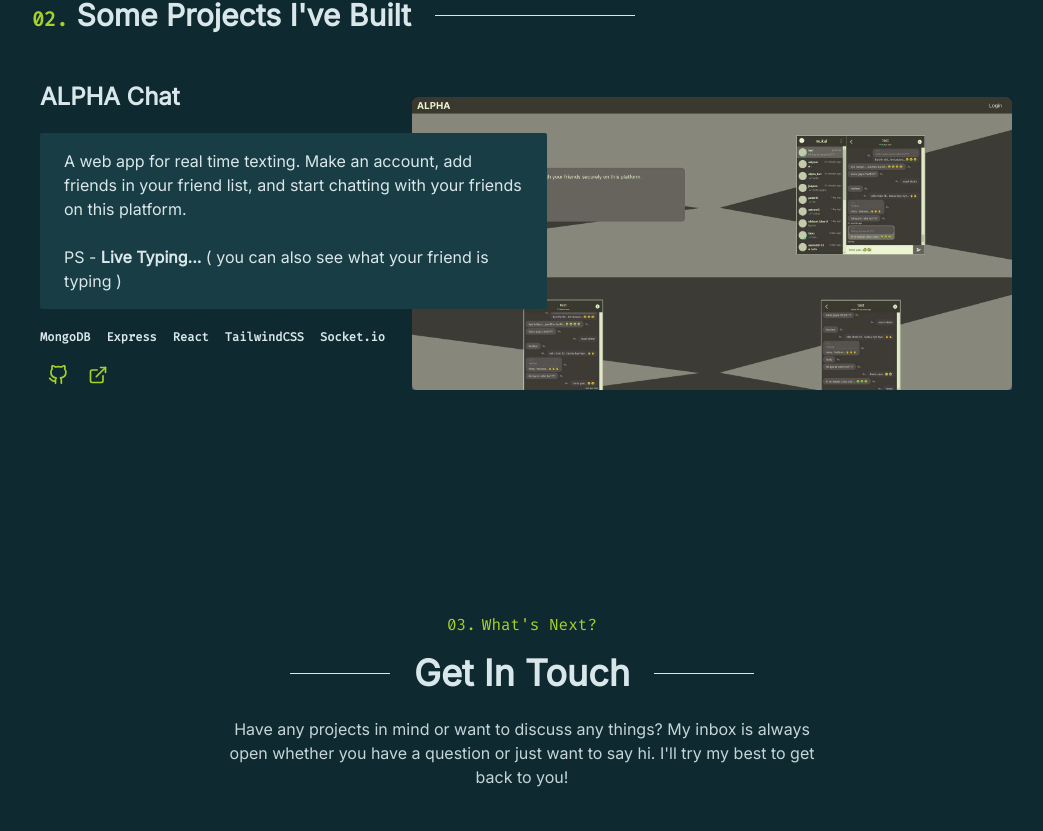
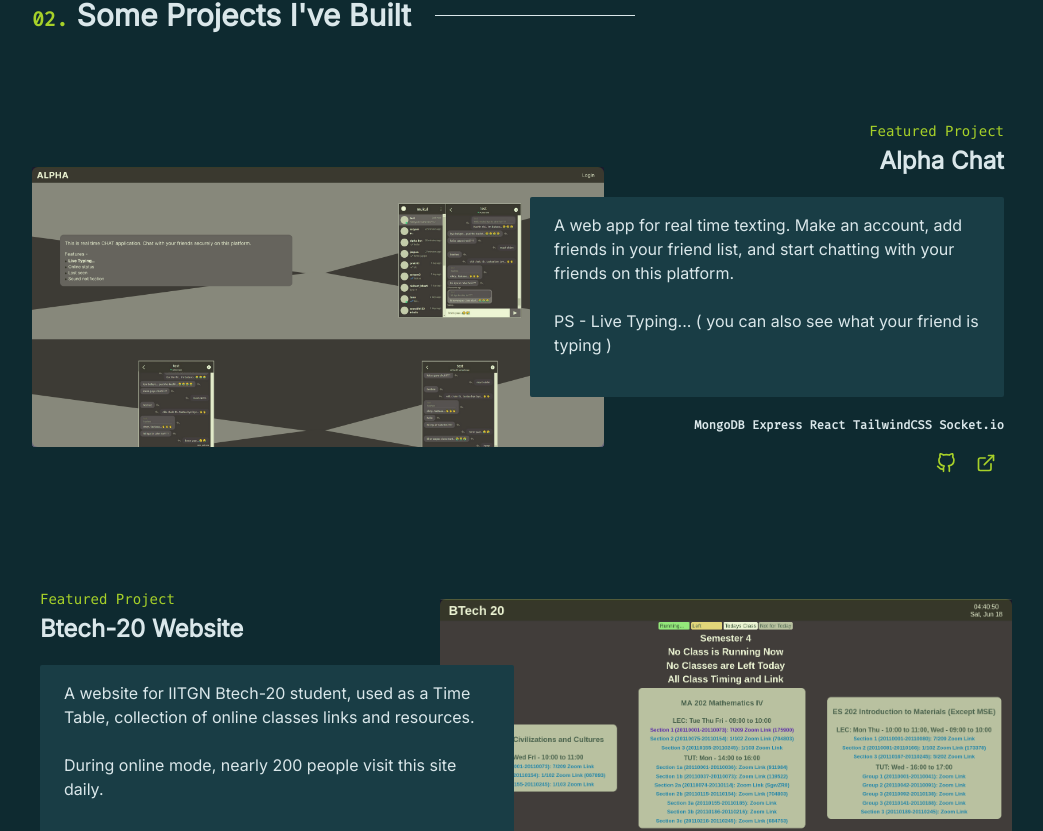
Before and after one commit to mk-mukul/mk-mukul.github.io, a Next.js app: page / in a window 1280 px wide. Shown: the part 1552-2383 px from the top of the page, without its empty margins (118-1161 px from the left). Built offline with nearby package versions, Linux system fonts and the light colour scheme.

Commit message:
make project component

```diff
--- /dev/null
+++ b/components/Project.js
@@ -0,0 +1,71 @@
+import React from 'react'
+import Image from "next/image";
+import { FiGithub, FiExternalLink } from "react-icons/fi";
+
+const Project = ({ isRight, project }) => {
+
+
+    const myStyle = {
+        // backgroundImage: `url(${project.imgLink})`,
+        // '@media (minWidth: 768px)': {
+        //     backgroundImage: 'none',
+        // }
+    }
+
+    return (
+        <>
+            <div className={`grid md:grid-cols-12 rounded-md bg-center md:bg-none my-4 md:my-10`} style={myStyle}>
+                <div className={` ${isRight ? " col-start-1 col-end-8" : "col-start-6 col-end-13"} row-start-1 row-end-1 hidden md:flex md:justify-end bg-opacity-0`}>
+                    <a
+                        className="flex flex-col h-min self-center rounded-md cursor-pointer bg-textSecondary"
+                        href={project.projectLink}
+                        target="_blank"
+                        rel="noopener noreferrer"
+                    >
+                        <img
+                            className="rounded-sm opacity-[80%] hover:opacity-[100%]"
+                            // width={600}
+                            // height={293}
+                            src={project.imgLink}
+                            alt=""
+                        />
+                    </a>
+                </div>
+                <div className={` self-center row-start-1 row-end-1 z-10 flex flex-col rounded-md shadow-md md:shadow-none hover:shadow p-2 md:hover:shadow-none bg-bgPrimary md:bg-transparent opacity-90 md:opacity-100 ${isRight ? "md:text-right col-start-7 col-end-13" : "col-start-1 col-end-7"}`}>
+                    <h1 className=' font-mono text-textSecondary text-xs md:text-sm mb-1'>Featured Project</h1>
+                    <h2 className=" text-xl md:text-2xl font-bold">{project.title}</h2>
+                    <div className={`bg-bgSecondary rounded-sm px-3 md:px-6 py-2 md:py-4 my-5 text-left`}>
+                        {project.desc.map((val, ind) => {
+                            return (
+                                <div key={ind}>
+                                    <p>{val}</p>
+                                    <br />
+                                </div>
+                            )
+                        })}
+                    </div>
+                    <p className=" font-fira font-bold text-xs gap-y-1 gap-x-4">
+                        {project.tech.map((val, ind) => {
+                            return (
+                                <span key={ind}>{val}{" "}</span>
+                            )
+                        })}
+                    </p>
+                    <div className={` flex gap-1 text-xl py-3 ${isRight ? " md:justify-end" : ""}`}>
+                        {project.links.map((val, ind) => {
+                            return (
+                                <a key={ind} className=" text-textSecondary p-2 hover:translate-y-[-4px] transition-all" href={val.link} target="_blank" rel="noreferrer" >
+                                    {val.for == "github" ? <FiGithub /> : ""}
+                                    {val.for == "website" ? <FiExternalLink /> : ""}
+                                </a>
+                            )
+                        })}
+                    </div>
+                </div>
+
+            </div>
+        </>
+    )
+}
+
+export default Project
--- /dev/null
+++ b/data/projects.js
@@ -0,0 +1,39 @@
+
+const projects = [
+    {
+      title: "Alpha Chat",
+      projectLink: "https://mk-mukul.github.io/website_alpha/",
+      imgLink: "/img/websiteAlpha.png",
+      desc: ["A web app for real time texting. Make an account, add friends in your friend list, and start chatting with your friends on this platform.", "PS - Live Typing... ( you can also see what your friend is typing )"],
+      tech: ["MongoDB", "Express", "React", "TailwindCSS", "Socket.io"],
+      links: [
+        {
+          for: "github",
+          link: "https://github.com/mk-mukul/website_alpha"
+        },
+        {
+          for: "website",
+          link: "https://mk-mukul.github.io/website_alpha/"
+        },
+      ],
+    },
+    {
+      title: "Btech-20 Website",
+      projectLink: "https://mk-mukul.github.io/btech20-iitgn/",
+      imgLink: "/img/btech20.png",
+      desc: ["A website for IITGN Btech-20 student, used as a Time Table, collection of online classes links and resources.", "During online mode, nearly 200 people visit this site daily."],
+      tech: [ "Express", "React", "TailwindCSS" ],
+      links: [
+        {
+          for: "github",
+          link: "https://github.com/mk-mukul/btech20-iitgn"
+        },
+        {
+          for: "website",
+          link: "https://mk-mukul.github.io/btech20-iitgn/"
+        },
+      ],
+    },
+  ]
+
+  export default projects;
--- /dev/null
+++ b/data/skills.js
@@ -0,0 +1,13 @@
+const skills = [
+  "Javascript",
+  "MongoDB",
+  "Expressjs",
+  "React",
+  "Next.js",
+  "React Native",
+  "TailwindCSS",
+  "Arduino",
+  "IOT",
+];
+
+export default skills;
--- a/pages/_app.js
+++ b/pages/_app.js
@@ -3,6 +3,8 @@ import { useEffect, useState } from "react";
 import Footer from "../components/Footer";
 import Navbar from "../components/Navbar";
 import "../styles/globals.css";
+import projects from "../data/projects";
+import skills from "../data/skills";
 
 function MyApp({ Component, pageProps }) {
   const themes = [
@@ -29,17 +31,6 @@ function MyApp({ Component, pageProps }) {
   ];
   const [theme, setTheme] = useState(themes[0].code);
 
-  const skills = [
-    "Javascript",
-    "MongoDB",
-    "Expressjs",
-    "React",
-    "Next.js",
-    "React Native",
-    "TailwindCSS",
-    "Arduino",
-    "IOT",
-  ];
   return (
     <>
       <Head>
@@ -51,6 +42,7 @@ function MyApp({ Component, pageProps }) {
           skills={skills}
           themes={themes}
           theme={theme}
+          projects={projects}
           setTheme={setTheme}
           {...pageProps}
         />
--- a/pages/index.js
+++ b/pages/index.js
@@ -1,9 +1,10 @@
 import Image from "next/image";
-import { FiGithub, FiExternalLink, FiChevronRight } from "react-icons/fi";
+import { FiChevronRight } from "react-icons/fi";
 import Button from "../components/Button";
 import ParaLink from "../components/ParaLink";
+import Project from "../components/Project";
 
-export default function Home({ skills, theme, themes, setTheme }) {
+export default function Home({ skills, theme, themes, projects, setTheme }) {
   const changeTheme = () => {
     for (let i = 0; i < themes.length; i++) {
       const code = themes[i].code;
@@ -94,9 +95,9 @@ export default function Home({ skills, theme, themes, setTheme }) {
                     Here are few technologies I&apos;ve worked with -{" "}
                   </p>
                   <ul className="grid grid-cols-3 font-fira font-bold gap-2 pt-3 text-xs">
-                    {skills.map((val) => {
+                    {skills.map((val, ind) => {
                       return (
-                        <li key={val} className="flex">
+                        <li key={ind} className="flex">
                           <span className=" pt-[3px] pr-1 text-textSecondary">
                             <FiChevronRight />
                           </span>
@@ -137,64 +138,11 @@ export default function Home({ skills, theme, themes, setTheme }) {
                 className={` ml-6 w-[200px] h-[1px] self-center bg-textPrimary flex-1 md:flex-none`}
               ></div>
             </div>
-            <div className="grid md:grid-cols-3 bg-[url('/img/websiteAlpha.png')] rounded-md bg-center md:bg-none" >
-              <div className=" z-10 flex flex-col float-right md:w-[160%] rounded-md shadow-md md:shadow-none hover:shadow p-2 md:hover:shadow-none bg-bgPrimary md:bg-transparent opacity-90 md:opacity-100">
-                <h2 className=" text-xl md:text-2xl font-bold">ALPHA Chat</h2>
-                <div className={`bg-bgSecondary rounded-sm px-3 md:px-6 py-2 md:py-4 my-5`}>
-                  <p>
-                    A web app for real time texting. Make an account, add
-                    friends in your friend list, and start chatting with your
-                    friends on this platform.
-                  </p>
-                  <br />
-                  <p>
-                    PS - <b>Live Typing...</b> &#40; you can also see what
-                    your friend is typing &#41;
-                  </p>
-                </div>
-                <ul className="flex flex-wrap font-fira font-bold text-xs gap-y-1 gap-x-4">
-                  <li>MongoDB</li>
-                  <li>Express</li>
-                  <li>React</li>
-                  <li>TailwindCSS</li>
-                  <li>Socket.io</li>
-                </ul>
-                <div className="flex gap-1 text-xl py-3 ">
-                  <a
-                    className=" text-textSecondary p-2 hover:translate-y-[-4px] transition-all"
-                    href="https://github.com/mk-mukul/website_alpha"
-                    target="_blank"
-                    rel="noreferrer"
-                  >
-                    <FiGithub />
-                  </a>
-                  <a
-                    className=" text-textSecondary p-2 hover:translate-y-[-4px] transition-all"
-                    href="https://mk-mukul.github.io/website_alpha/"
-                    target="_blank"
-                    rel="noreferrer"
-                  >
-                    <FiExternalLink />
-                  </a>
-                </div>
-              </div>
-              <div className=" hidden md:flex md:justify-end md:col-span-2 ">
-                <a
-                  className="flex flex-col h-min self-center rounded-md cursor-pointer bg-textSecondary"
-                  href="https://mk-mukul.github.io/website_alpha/"
-                  target="_blank"
-                  rel="noopener noreferrer"
-                >
-                  <Image
-                    className="rounded-sm opacity-[80%] hover:opacity-[100%]"
-                    width={600}
-                    height={293}
-                    src={"/img/websiteAlpha.png"}
-                    alt="mukul"
-                  />
-                </a>
-              </div>
-            </div>
+            {projects.map((val, ind) => {
+              return (
+                <Project key={ind} project={val} isRight={ind%2==0} />
+              )
+            })}
           </section>
 
           <section
@@ -262,3 +210,46 @@ const Dot = () => {
       </li>
     </ul> */
 }
+
+
+
+
+
+
+
+const projects = [
+  {
+    title: "Alpha Chat",
+    projectLink: "https://mk-mukul.github.io/website_alpha/",
+    imgLink: "/img/websiteAlpha.png",
+    desc: ["A web app for real time texting. Make an account, add friends in your friend list, and start chatting with your friends on this platform.", "PS - Live Typing... ( you can also see what your friend is typing )"],
+    tech: ["MongoDB", "Express", "React", "TailwindCSS", "Socket.io"],
+    links: [
+      {
+        for: "github",
+        link: "https://github.com/mk-mukul/website_alpha"
+      },
+      {
+        for: "website",
+        link: "https://mk-mukul.github.io/website_alpha/"
+      },
+    ],
+  },
+  {
+    title: "Btech-20 Website",
+    projectLink: "https://mk-mukul.github.io/btech20-iitgn/",
+    imgLink: "/img/btech20.png",
+    desc: ["A website for IITGN Btech-20 student, used as a Time Table, collection of online classes links and resources.", "During online mode, nearly 200 people visit this site daily."],
+    tech: [ "Express", "React", "TailwindCSS" ],
+    links: [
+      {
+        for: "github",
+        link: "https://github.com/mk-mukul/btech20-iitgn"
+      },
+      {
+        for: "website",
+        link: "https://mk-mukul.github.io/btech20-iitgn/"
+      },
+    ],
+  },
+]
```
Also changed, not shown: components/Logo.js (+45 -45 lines), public/btech20.png (added), public/img/btech20.png (added).
